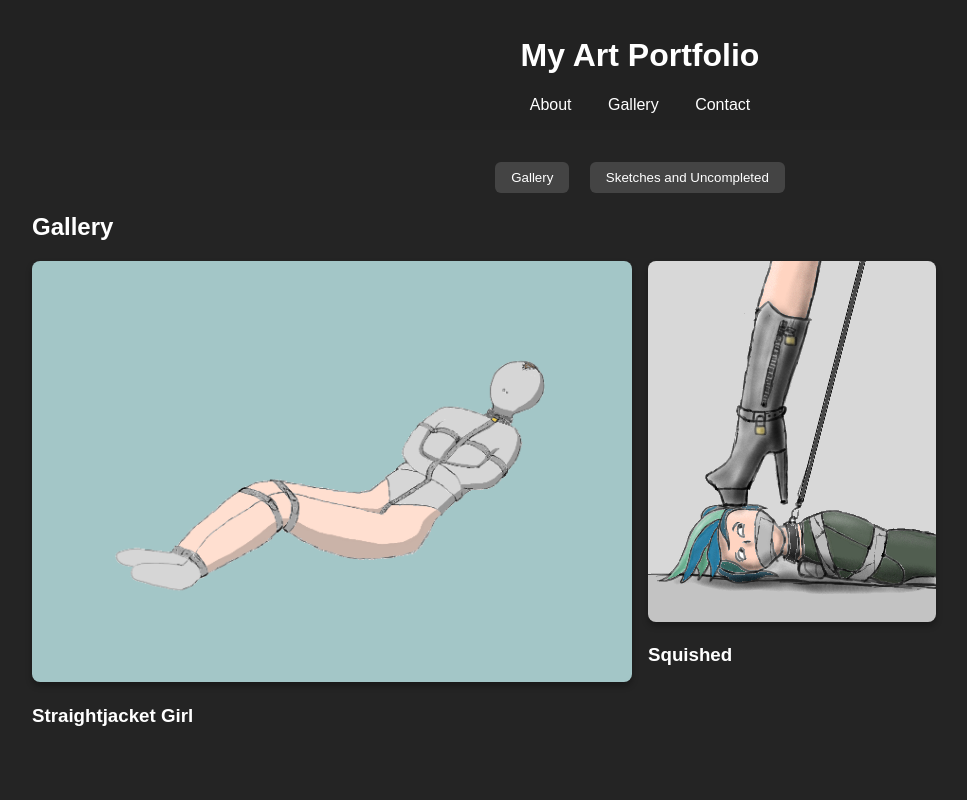
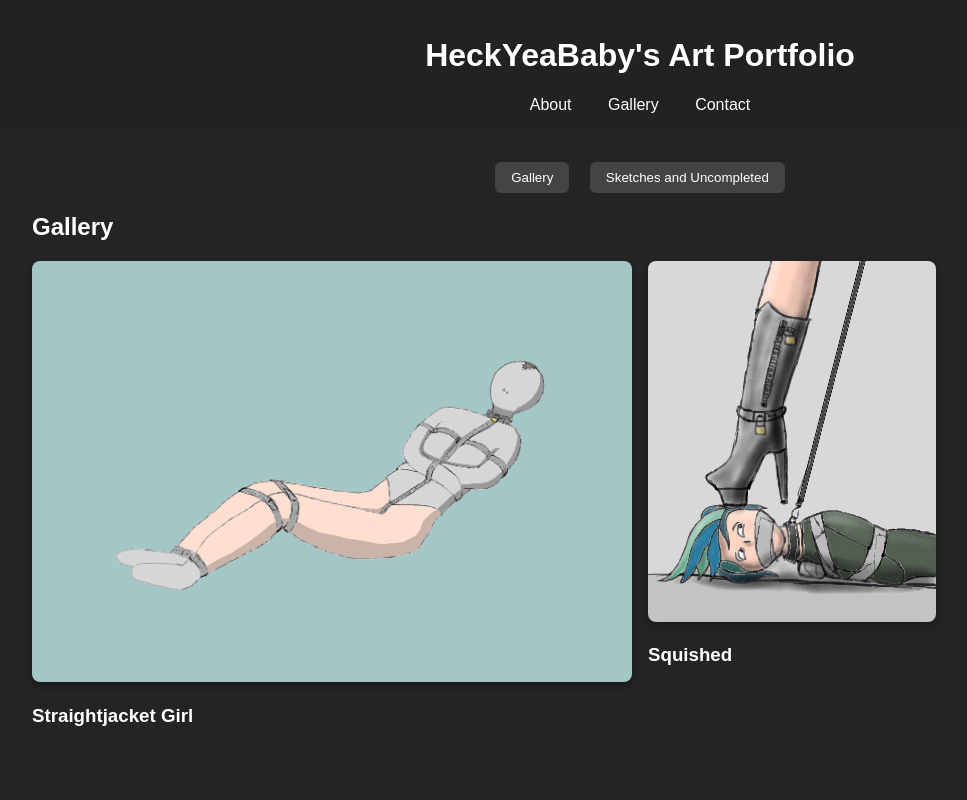
Before and after one commit to HeckYeaBaby/Art-Gallery, a plain HTML site: page index.html in a window 1280 px wide. Shown: the top 800 px of the page, without its empty margins (0-967 px from the left). Drawn offline with Linux system fonts and the light colour scheme.

Commit message:
Update index.html

```diff
--- a/index.html
+++ b/index.html
@@ -3,12 +3,12 @@
 <head>
   <meta charset="UTF-8" />
   <meta name="viewport" content="width=device-width, initial-scale=1.0"/>
-  <title>My Art Portfolio</title>
+  <title>HeckYeaBaby's Art Portfolio</title>
   <link rel="stylesheet" href="style.css"/>
 </head>
 <body>
   <header>
-    <h1>My Art Portfolio</h1>
+    <h1>HeckYeaBaby's Art Portfolio</h1>
     <nav>
       <a href="#about">About</a>
       <a href="#gallery">Gallery</a>
```
